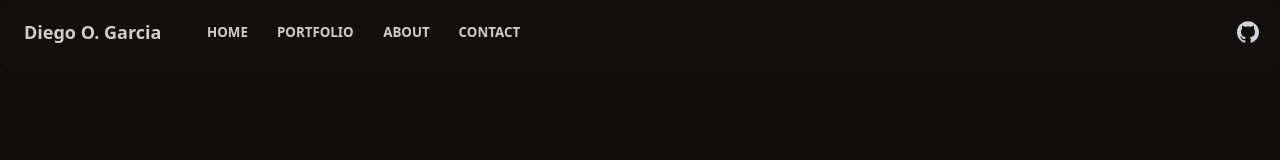
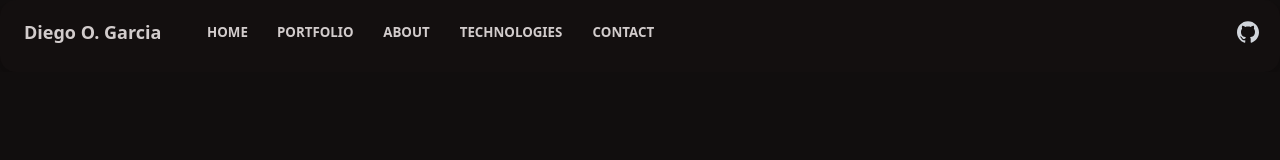
Before and after one commit to diegogarciacs/portfolio, a React (Create React App) app: page / in a window 1280 px wide. Shown: the top 160 px of the page. Built offline with nearby package versions, Linux system fonts and the light colour scheme; what prettier-plugin-tailwindcss, tailwindcss-font-inter would draw is missing.

Commit message:
npm updates and navbar

```diff
--- a/src/components/Navbar.tsx
+++ b/src/components/Navbar.tsx
@@ -20,6 +20,9 @@ export default function Navbar() {
           <a href="#about-me" className="btn btn-ghost btn-sm rounded-btn">
             About
           </a>
+          <a href="#technologies" className="btn btn-ghost btn-sm rounded-btn">
+            Technologies
+          </a>
           <a
             href="mailto:diegogar577@gmail.com"
             target="_blank"
```
Also changed, not shown: 2 other files (tests, documents, lock files or other folders).
